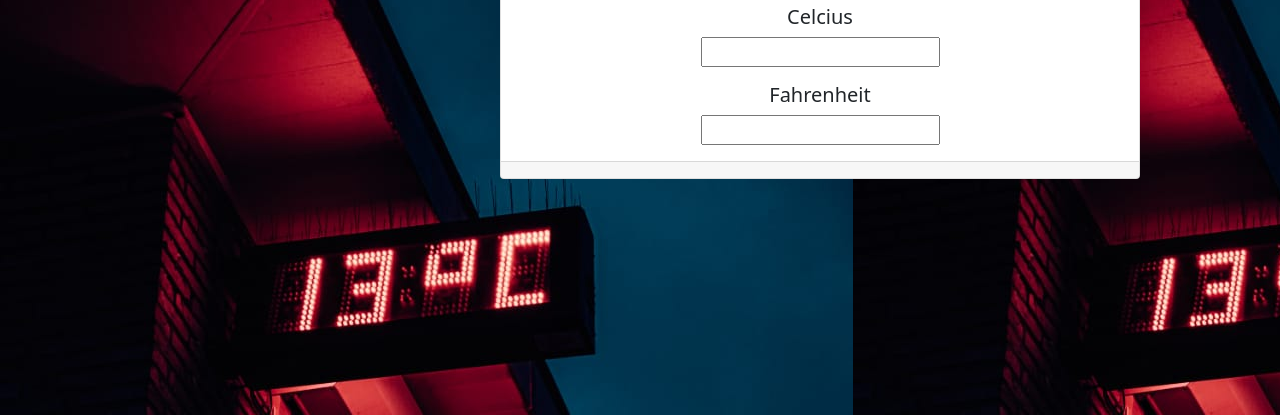
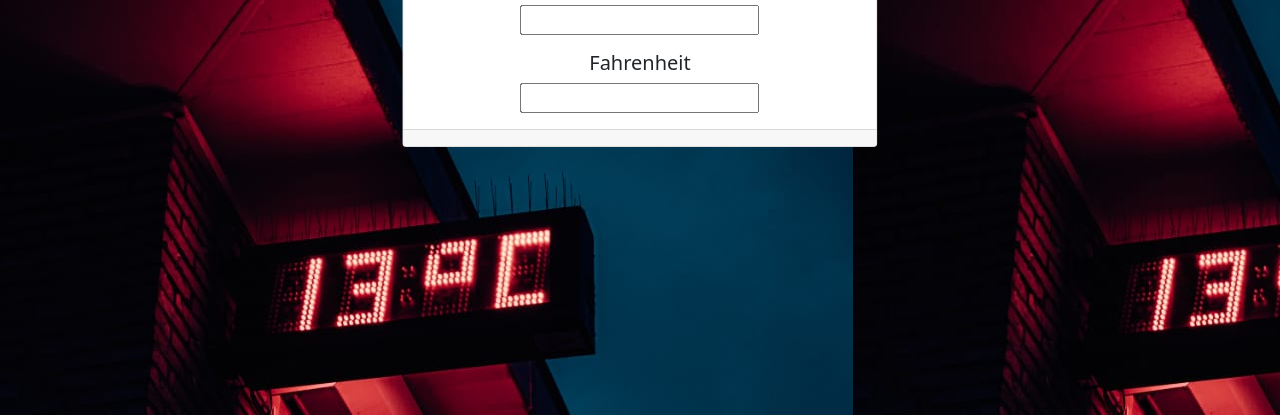
Before and after one commit to judejulius/Temperature_converter, a plain HTML site: page index.html in a window 1280 px wide. Shown: the part 385-800 px from the top of the page. Drawn offline with nearby package versions, Linux system fonts and the light colour scheme.

Commit message:
first commit

```diff
--- a/index.html
+++ b/index.html
@@ -11,7 +11,7 @@
 
 </head>
 <body>
-    <div class="card text-center" style="width: 50%;position: fixed;left: 500px;top: 300px;">
+    <div class="card text-center">
         <div class="card-header">
          <h1>Temperature Convertor</h1>
         </div>
--- a/style.css
+++ b/style.css
@@ -2,3 +2,10 @@ body{
     background-image: url(/background.jpeg);
 
 }
+
+.card{
+    position: absolute;
+    top: 50%;
+    left: 50%;
+    transform: translate(-50%, -50%);
+}
```
